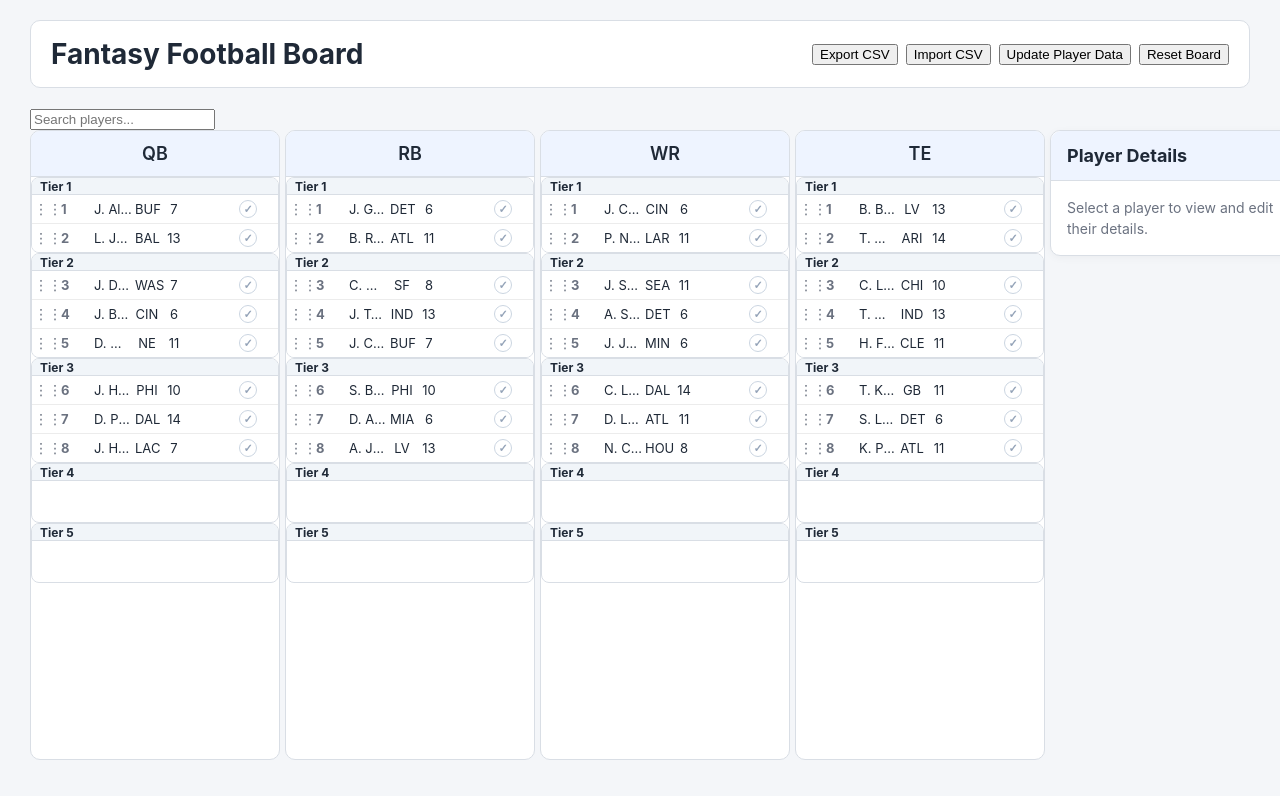
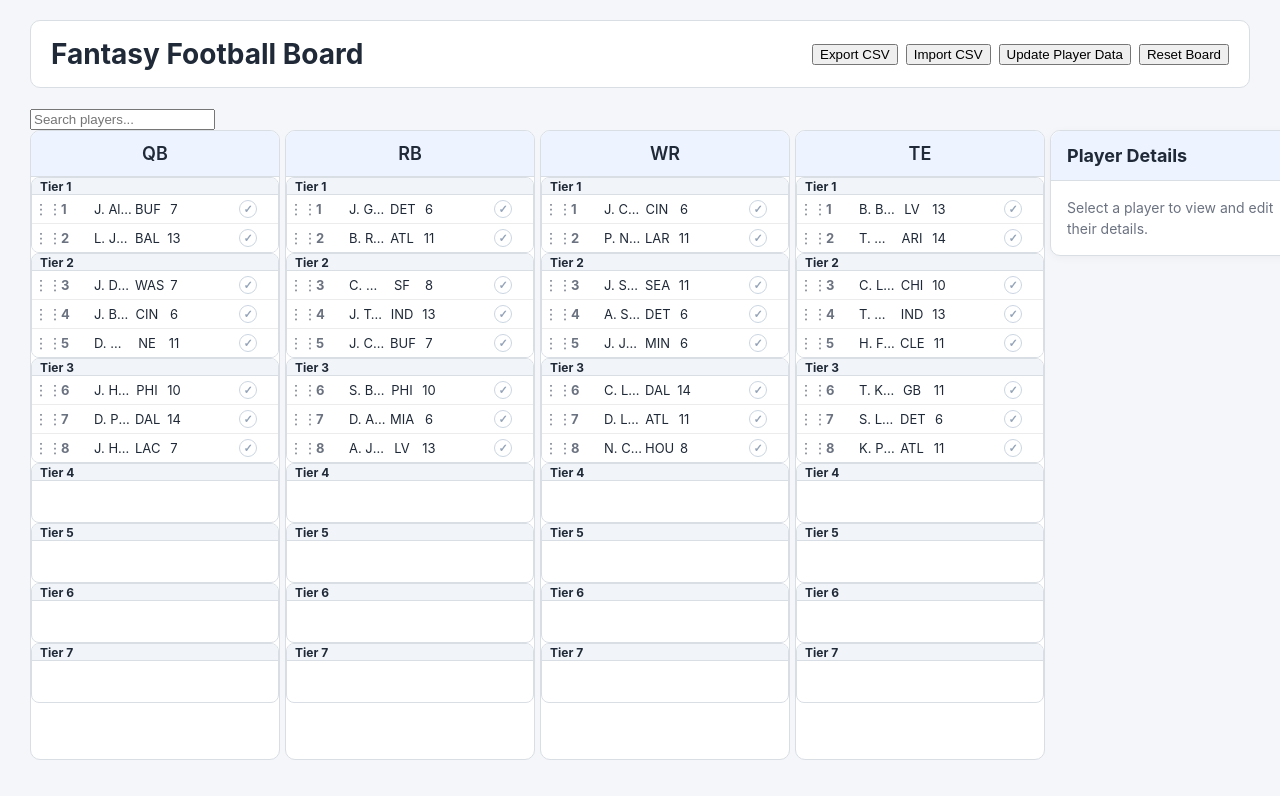
Before and after one commit to chrisadornetto-debug/fantasy-football-board, a React (Vite) app: page / in a window 1280 px wide. Shown: the top 796 px of the page. Built offline with nearby package versions, Linux system fonts and the light colour scheme.

Commit message:
Added sixth and seventh tiers

```diff
--- a/src/App.jsx
+++ b/src/App.jsx
@@ -96,7 +96,7 @@ const normalizePlayer = (
   const tier =
     Number.isInteger(parsedTier) &&
     parsedTier >= 1 &&
-    parsedTier <= 5
+    parsedTier <= 7
       ? parsedTier
       : getDefaultTier(positionRank);
 
--- a/src/components/PlayerDetails.jsx
+++ b/src/components/PlayerDetails.jsx
@@ -159,6 +159,8 @@ function PlayerDetails({
           <option value="3">Tier 3</option>
           <option value="4">Tier 4</option>
           <option value="5">Tier 5</option>
+          <option value="6">Tier 6</option>
+          <option value="7">Tier 7</option>
         </select>
       </label>
 
--- a/src/components/PositionColumn.jsx
+++ b/src/components/PositionColumn.jsx
@@ -7,7 +7,7 @@ function PositionColumn({
   selectedPlayer,
     onToggleDrafted,
 }) {
-  const tiers = [1, 2, 3, 4, 5];
+  const tiers = [1, 2, 3, 4, 5, 6, 7];
 
   return (
     <div className="position-column">
```
